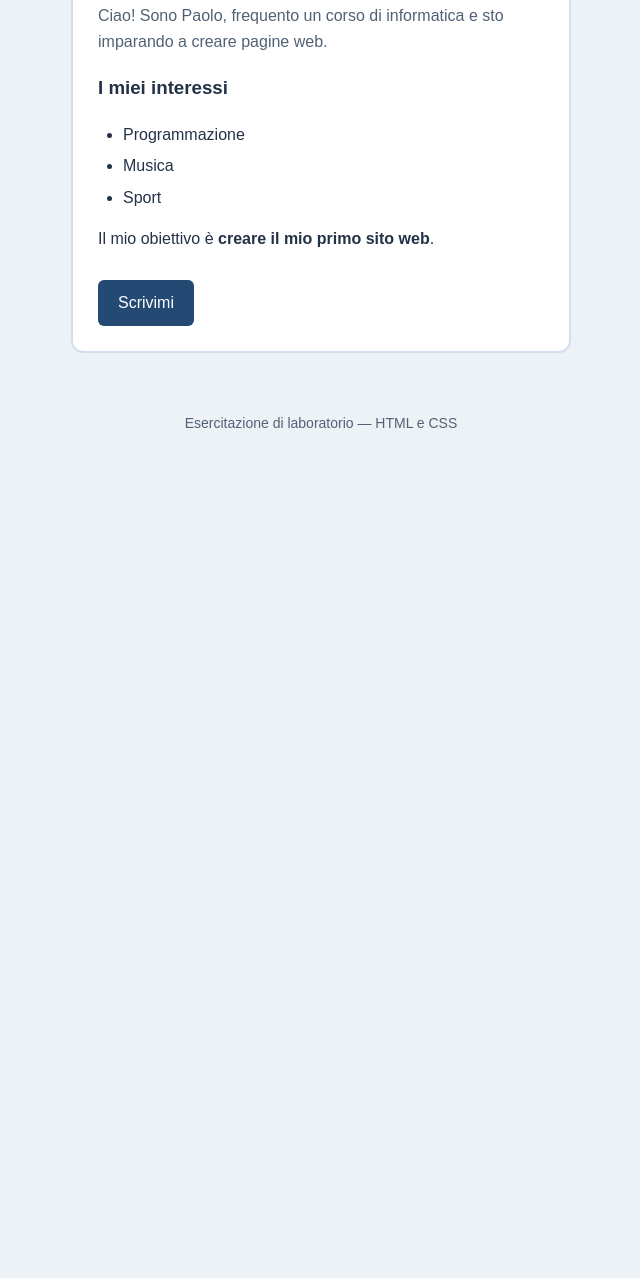
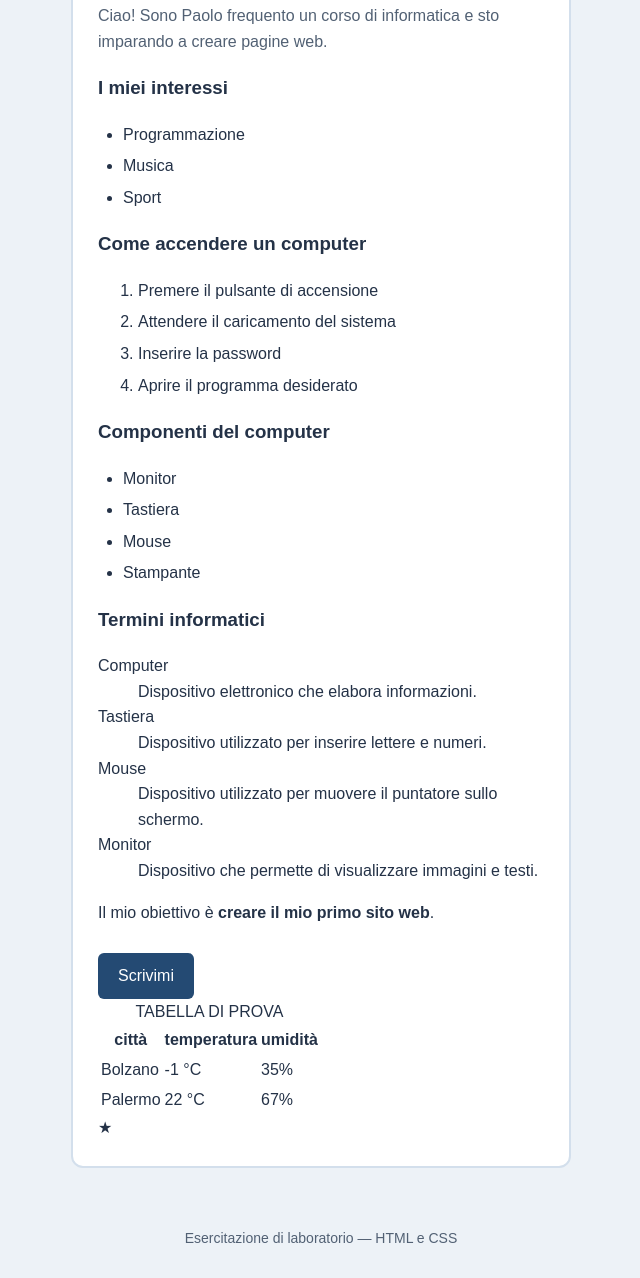
Before and after one commit to paolodevitaottobre09-hue/laboratorio-html, a plain HTML site: page index.html in a window 1280 px wide. Shown: the part 257-1535 px from the top of the page, without its empty margins (319-959 px from the left). Before the commit the page ends 800 px from the top, so only its background shows below. Drawn offline with Linux system fonts and the light colour scheme.

Commit message:
Update index.html

```diff
--- a/index.html
+++ b/index.html
@@ -11,14 +11,13 @@
   <header>
     <h1>Mi presento!</h1>
     <p>La mia prima pagina con HTML e CSS</p>
-
 </header>
 <!-- Contenuto principale -->
 <main>
   <article class="scheda">
     <h2>Paolo De Vita</h2>
     <p class="descrizione">
-Ciao! Sono Paolo, frequento un corso di informatica
+        Ciao! Sono Paolo frequento un corso di informatica
         e sto imparando a creare pagine web.
     </p>
     <h3>I miei interessi</h3>
@@ -27,6 +26,31 @@ e sto imparando a creare pagine web.
         <li>Musica</li>
         <li>Sport</li>
      </ul>
+     <h3>Come accendere un computer</h3>
+  <ol>
+    <li>Premere il pulsante di accensione</li>
+    <li>Attendere il caricamento del sistema</li>
+    <li>Inserire la password</li>
+    <li>Aprire il programma desiderato</li>
+  </ol>
+  <h3>Componenti del computer</h3>
+<ul>
+    <li>Monitor</li>
+    <li>Tastiera</li>
+    <li>Mouse</li>
+    <li>Stampante</li>
+</ul>
+   <h3>Termini informatici</h3>
+<dl>
+    <dt>Computer</dt>
+    <dd>Dispositivo elettronico che elabora informazioni.</dd>
+    <dt>Tastiera</dt>
+    <dd>Dispositivo utilizzato per inserire lettere e numeri.</dd>
+    <dt>Mouse</dt>
+    <dd>Dispositivo utilizzato per muovere il puntatore sullo schermo.</dd>
+    <dt>Monitor</dt>
+    <dd>Dispositivo che permette di visualizzare immagini e testi.</dd>
+</dl>
       <p>
         Il mio obiettivo è
         <strong>creare il mio primo sito web</strong>.
@@ -34,6 +58,28 @@ Il mio obiettivo è
       <a class="pulsante" href="mailto:marco@example.com">
         Scrivimi
       </a>
+      <table>
+      <caption>TABELLA DI PROVA</caption>
+      <tr>
+        <th>città</th>
+        <th>temperatura</th>
+        <th>umidità</th>
+      </tr>
+      <tr>
+        <td>Bolzano</td>
+        <td>-1 °C</td>
+        <td>35%</td>
+      </tr>
+      <tr>
+        <td>Palermo</td>
+        <td>22 °C</td>
+        <td>67%</td>
+      </tr>
+      </table>
+
+   <div class="stella">
+    ★
+</div>
 
     </article>
   </main>
```
Lines whose indentation alone changed are shown as unchanged.
